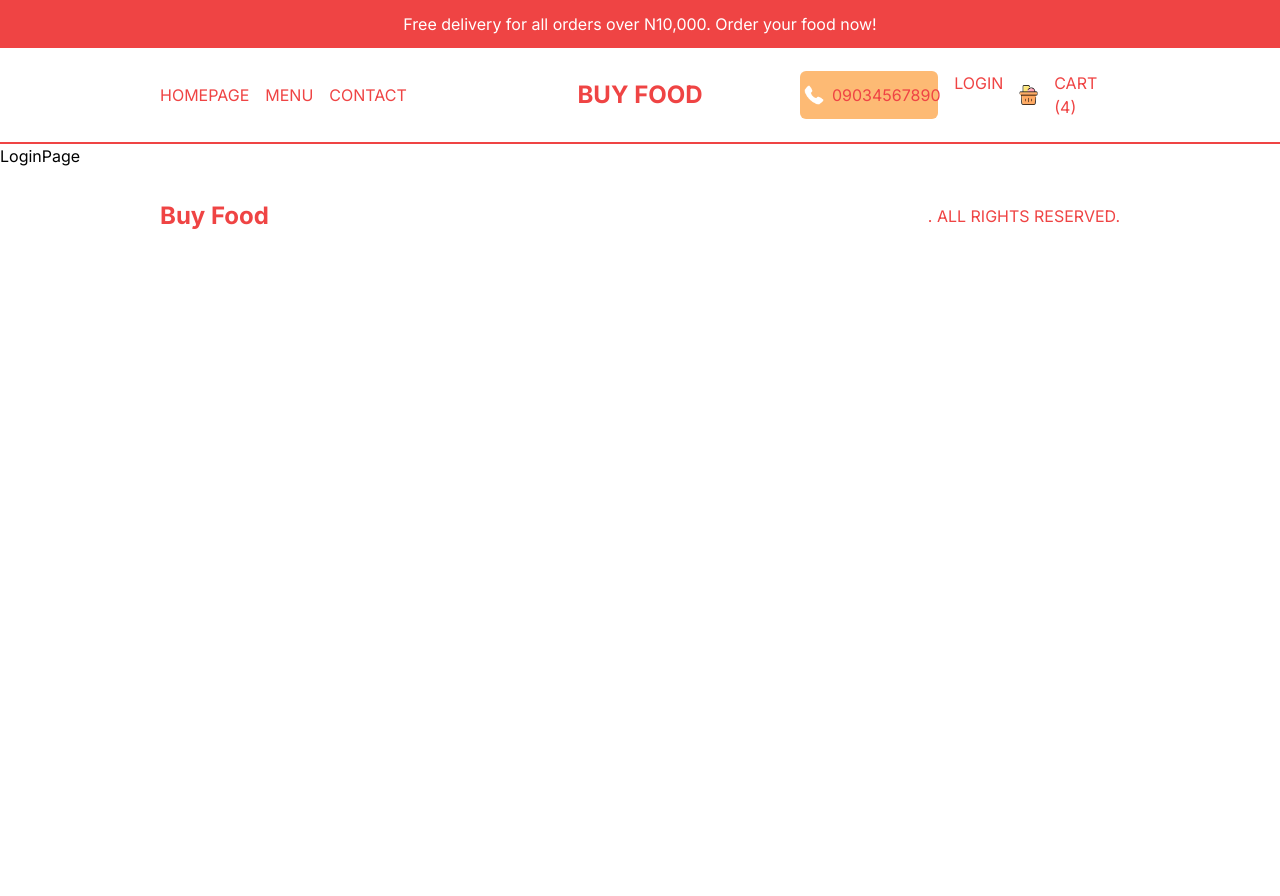
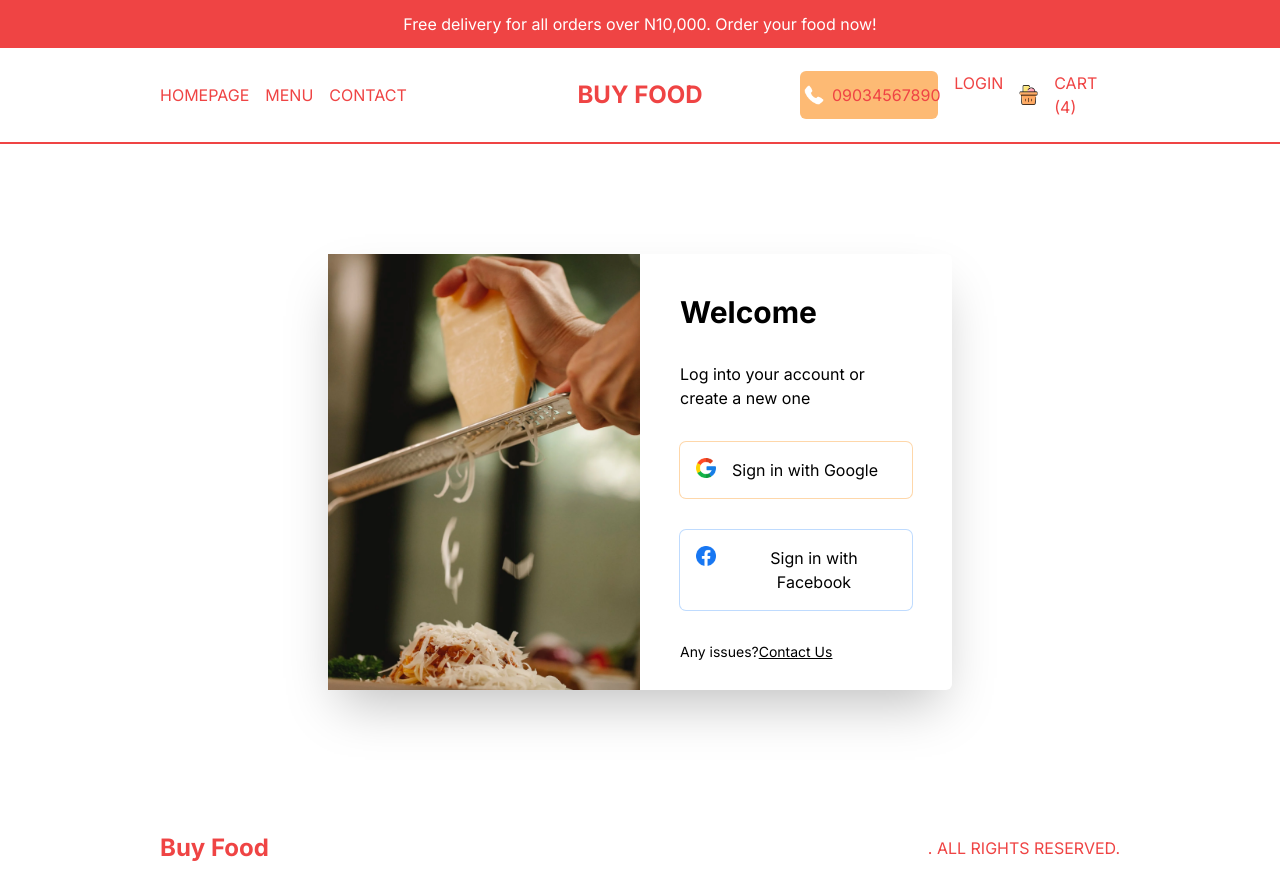
Before and after one commit to CakeZaddy/Buy-Food-NG, a Next.js app: page /login in a window 1280 px wide. Before the commit the page ends 800 px from the top, so only its background shows below. Built offline with nearby package versions, Linux system fonts and the light colour scheme.

Commit message:
Finished UI of Login Page

```diff
--- a/src/app/login/page.jsx
+++ b/src/app/login/page.jsx
@@ -1,7 +1,50 @@
+import Image from 'next/image'
+import Link from 'next/link'
 import React from 'react'
 
 const LoginPage = () => {
-  return <div>LoginPage</div>
+  return (
+    <div className='p-4 h-[calc(100vh-6rem)] md:h-[calc(100vh-9rem)] flex items-center justify-center '>
+      {/* Box */}
+      <div className='h-full shadow-2xl rounded-md flex flex-col md:flex-row md:h-[70%] md:w-full lg:w-[60%] xl:w-1/2 '>
+        {/* Image Container */}
+        <div className='relative h-1/3 w-full md:h-full md:w-1/2'>
+          <Image src='/loginBg.png' alt='' fill className='object-cover' />
+        </div>
+        {/* Form Container */}
+        <div className='p-10 flex flex-col gap-8 md:w-1/2'>
+          <h1 className='font-bold text-xl lg:text-3xl'>Welcome</h1>
+          <p className=''>Log into your account or create a new one</p>
+          <button className='flex gap-4 p-4 ring-1 ring-orange-200 rounded-md'>
+            <Image
+              src='/google.png'
+              alt=''
+              width={20}
+              height={20}
+              className='object-contain'
+            />
+            <span>Sign in with Google</span>
+          </button>
+          <button className='flex gap-4 p-4 ring-1 ring-blue-200 rounded-md'>
+            <Image
+              src='/facebook.png'
+              alt=''
+              width={20}
+              height={20}
+              className='object-contain'
+            />
+            <span>Sign in with Facebook</span>
+          </button>
+          <p className='text-sm'>
+            Any issues?
+            <Link href='/' className='underline hover:text-blue-500'>
+              Contact Us
+            </Link>
+          </p>
+        </div>
+      </div>
+    </div>
+  )
 }
 
 export default LoginPage
--- a/src/app/menu/page.jsx
+++ b/src/app/menu/page.jsx
@@ -16,9 +16,9 @@
             <h1 className='uppercase font-bold text-3xl '>{category.title}</h1>
             <p className='text-sm my-8'>{category.desc}</p>
             <button
-              className={`hidden 2xl:block bg-${category.color} text-${
+              className={`bg-${category.color} hidden 2xl:block text-${
                 category.color === 'black' ? 'white' : 'red-500'
-              } py-2 px-4 rounded-md `}
+              } py-2 px-4 rounded-md`}
             >
               Explore
             </button>
```
